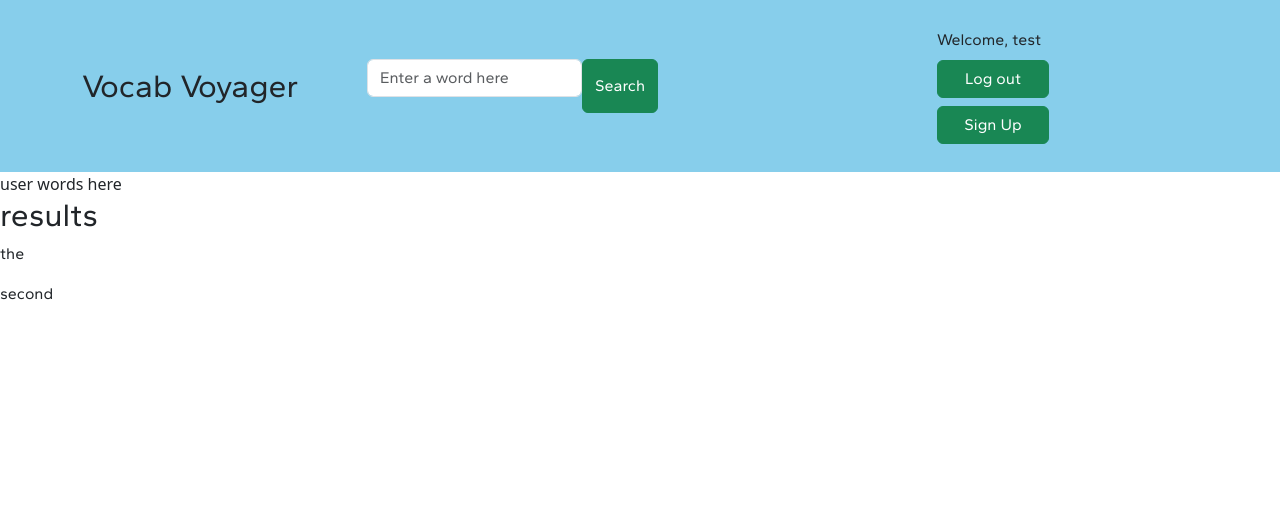
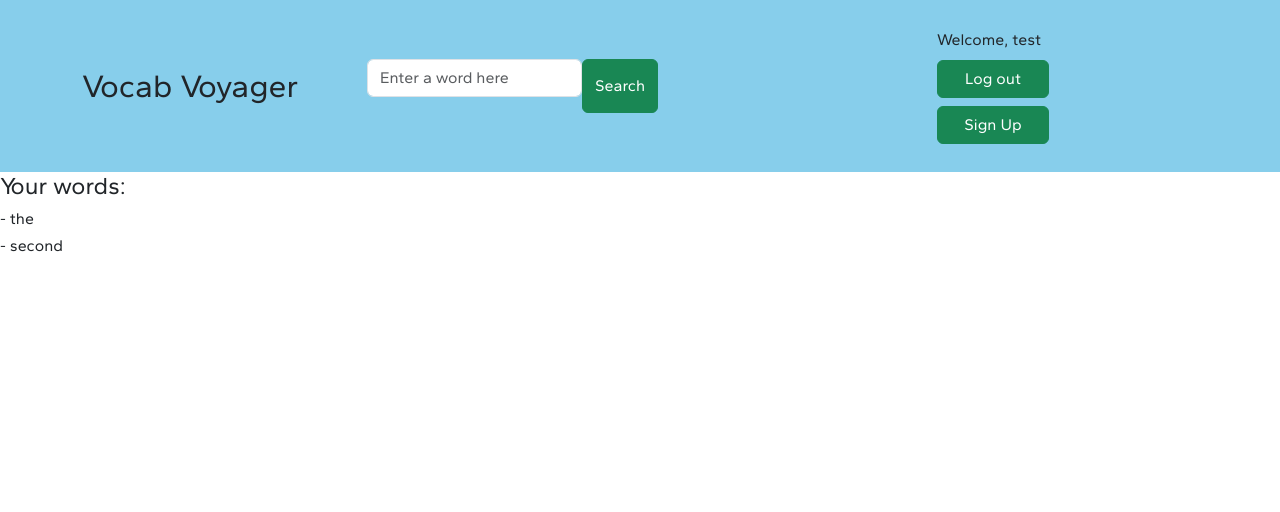
Before and after one commit to isobarbaric/Dictionary, a Django app: page / in a window 1280 px wide. Shown: the top 512 px of the page. Run offline with Django 4.2, Linux system fonts and the light colour scheme; a user stored in the database is signed in; data comes from the database, SQL or seed files in the repository; both versions use the stored data as it was after the commit; some libraries are stand-ins or nearby versions.

Commit message:
changed home page for a user vs that of a visitor that hasn't logged in

```diff
--- a/dictionary/templates/dictionary/home.html
+++ b/dictionary/templates/dictionary/home.html
@@ -1,9 +1,8 @@
 {% extends "dictionary/base.html" %}
 
 {% block user_words %}
-    user words here
-    <h2>results</h2>
+    <h4>Your words:</h4>
     {% for vocab_term in terms %}
-        <p>{{ vocab_term.word }}</p>
+        <h6>- {{ vocab_term.word }}</h6>
     {% endfor %}
 {% endblock %}
--- a/dictionary/views.py
+++ b/dictionary/views.py
@@ -51,9 +51,12 @@ def home(request):
     else:
         form = WordForm()
 
-    print("home:", request.user.is_authenticated)
+    # print("home:", request.user.is_authenticated)
 
-    return render(request, 'dictionary/home.html', {'search_bar': form, 'terms': VocabTerm.objects.filter(user=request.user)})
+    if request.user.is_authenticated:
+        return render(request, 'dictionary/home.html', {'search_bar': form, 'terms': VocabTerm.objects.filter(user=request.user)})
+    else:
+        return render(request, 'dictionary/base.html', {'search_bar': form})
 
 @login_required(login_url = '/login/')
 def add_term(request):
```
Also changed, not shown: db.sqlite3.
